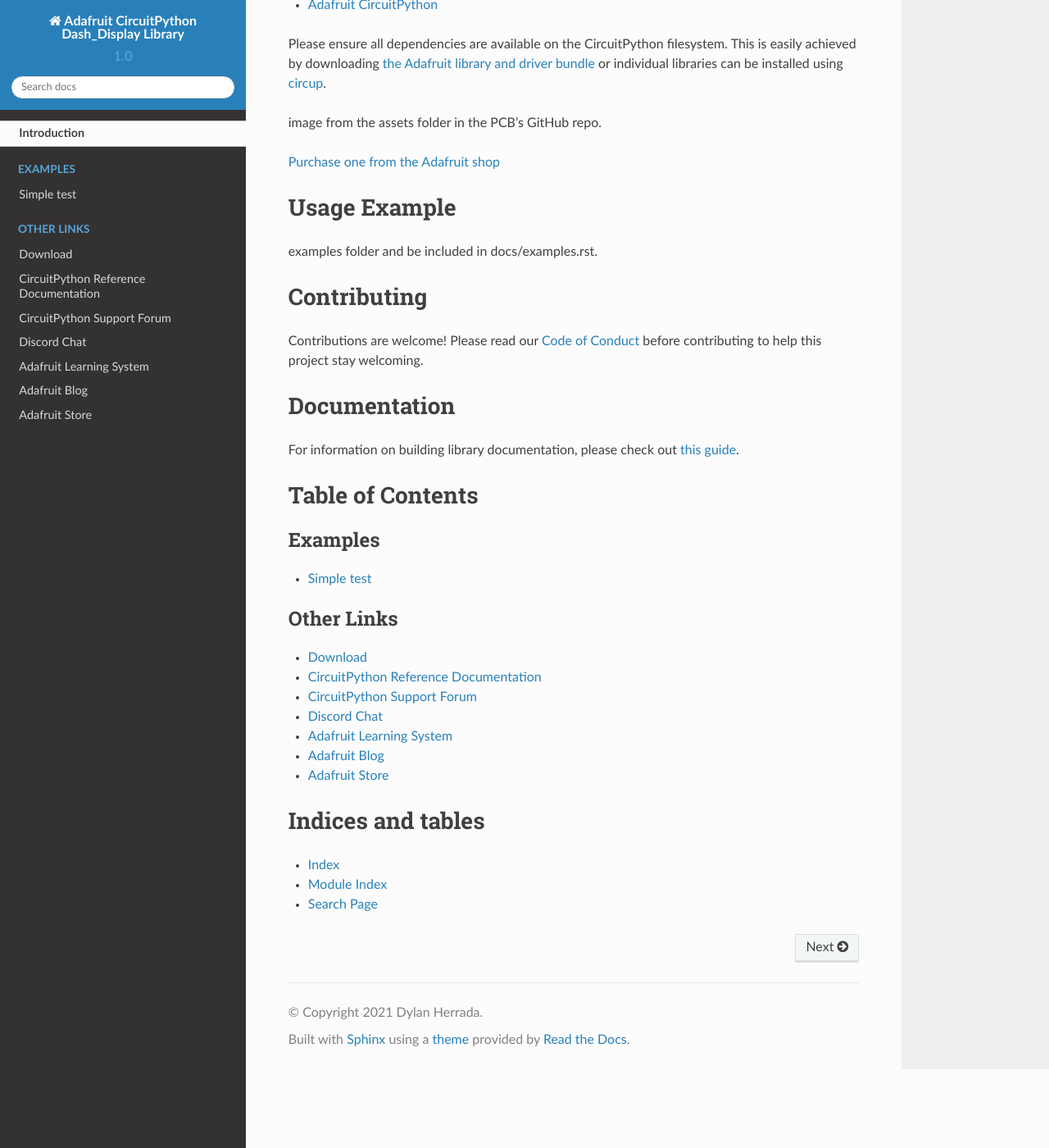
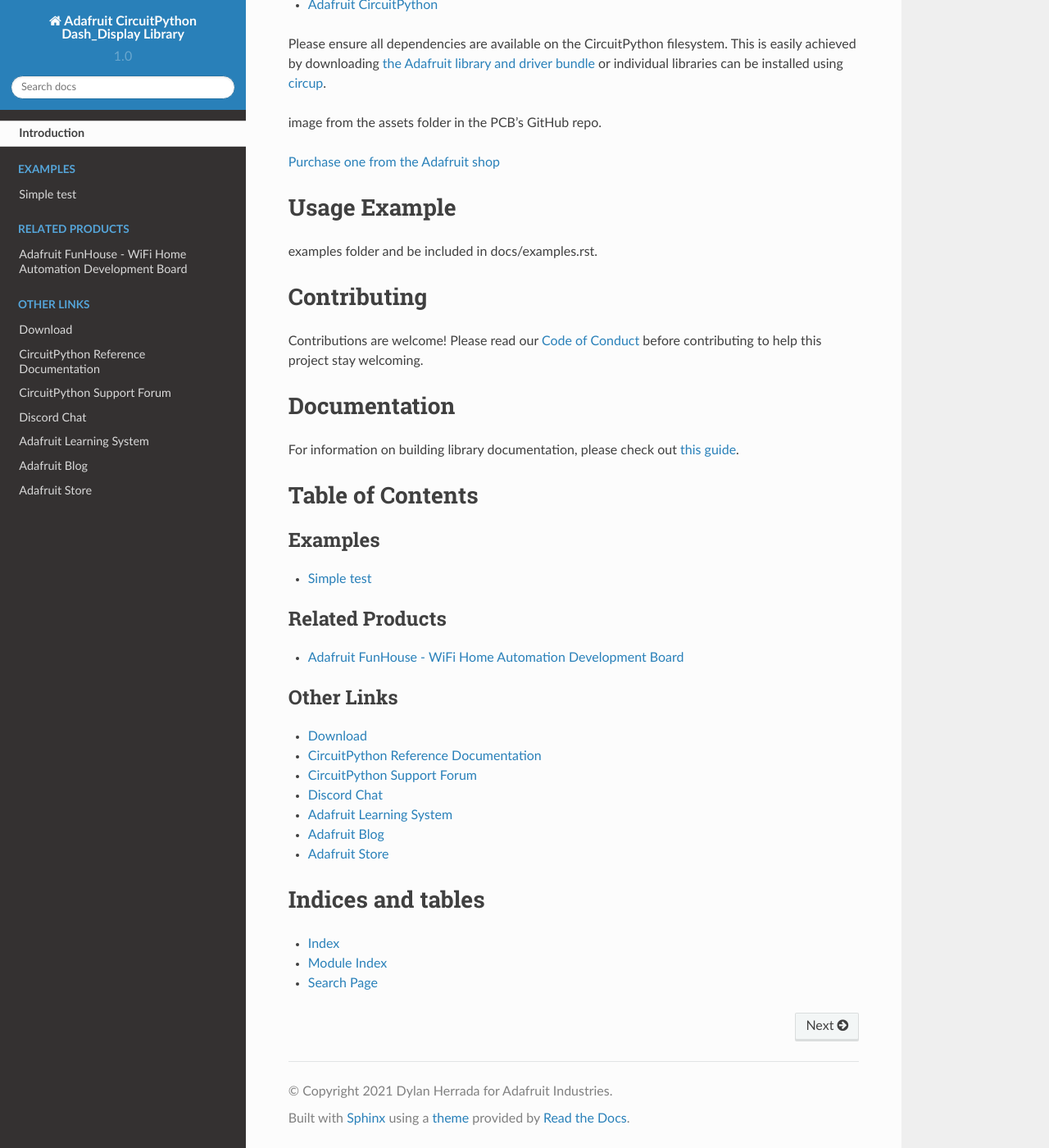
Before and after one commit to adafruit/Adafruit_CircuitPython_Dash_Display, a Sphinx documentation site: the page built from docs/index.rst, in a window 1280 px wide and 1400 px high, scrolled down 367 px. Shown: the whole window at 82% size. Built offline with Sphinx 7.4.7 and the Read the Docs theme 2.0.0, drawn with Linux system fonts in a browser that asks for light colours.

```diff
--- a/docs/conf.py
+++ b/docs/conf.py
@@ -25,7 +25,7 @@ extensions = [
 # Uncomment the below if you use native CircuitPython modules such as
 # digitalio, micropython and busio. List the modules you use. Without it, the
 # autodoc module docs will fail to generate with a warning.
-# autodoc_mock_imports = ["digitalio", "busio"]
+autodoc_mock_imports = ["adafruit_display_shapes", "adafruit_display_text", "displayio", "terminalio", "digitalio", "busio"]
 
 
 intersphinx_mapping = {
@@ -46,7 +46,7 @@ master_doc = "index"
 
 # General information about the project.
 project = "Adafruit  CircuitPython Dash_Display Library"
-copyright = "2021 Dylan Herrada"
+copyright = "2021 Dylan Herrada for Adafruit Industries"
 author = "Dylan Herrada"
 
 # The version info for the project you're documenting, acts as replacement for
--- a/docs/index.rst
+++ b/docs/index.rst
@@ -24,14 +24,10 @@ Table of Contents
 .. toctree::
     :caption: Tutorials
 
-.. todo:: Add any Learn guide links here. If there are none, then simply delete this todo and leave
-    the toctree above for use later.
-
 .. toctree::
     :caption: Related Products
 
-.. todo:: Add any product links here. If there are none, then simply delete this todo and leave
-    the toctree above for use later.
+    Adafruit FunHouse - WiFi Home Automation Development Board <https://www.adafruit.com/product/4985>
 
 .. toctree::
     :caption: Other Links
```
